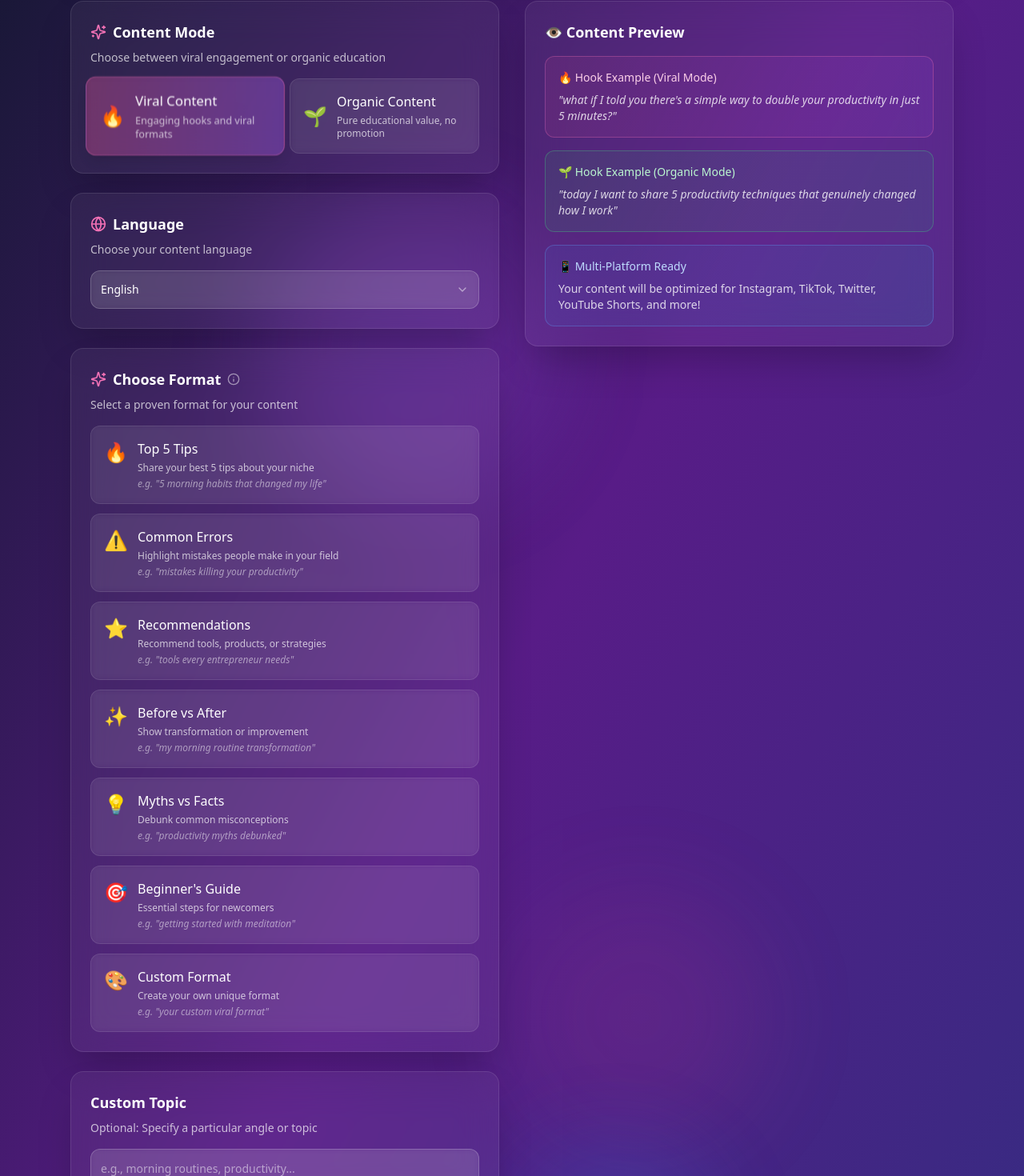
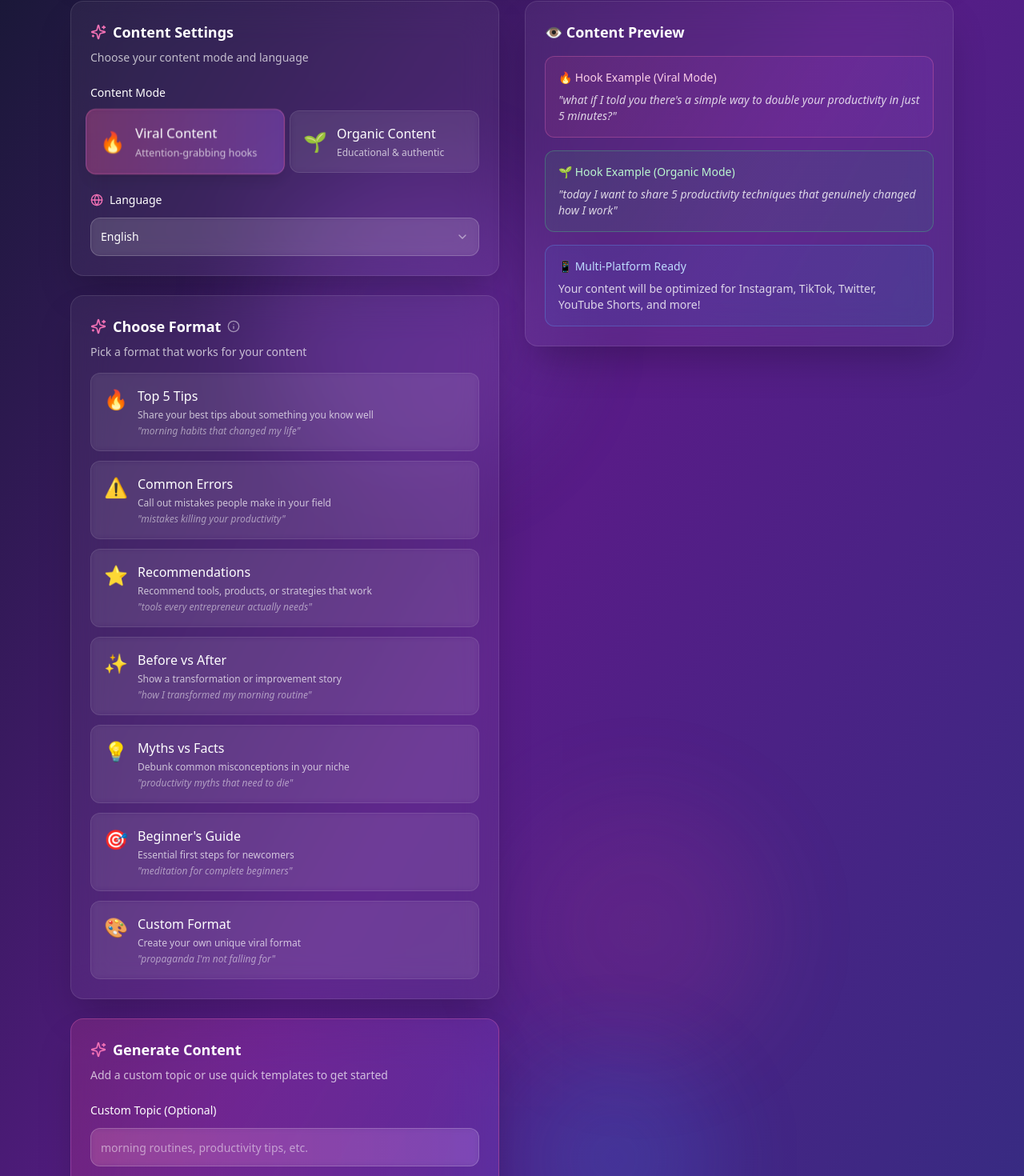
Before and after one commit to felipebasurto/viralslide, a React (Vite) app: page /generate in a window 1280 px wide. Shown: the part 347-1817 px from the top of the page at 80% size. Built offline with nearby package versions, Linux system fonts and the light colour scheme.

Commit message:
analytics

```diff
--- a/src/pages/Generate.tsx
+++ b/src/pages/Generate.tsx
@@ -31,45 +31,45 @@ interface GeneratedContent {
 const viralFormats = [{
   id: "top5tips",
   title: "Top 5 Tips",
-  description: "Share your best 5 tips about your niche",
+  description: "Share your best tips about something you know well",
   emoji: "🔥",
-  example: "5 morning habits that changed my life"
+  example: "morning habits that changed my life"
 }, {
   id: "commonerrors",
   title: "Common Errors",
-  description: "Highlight mistakes people make in your field",
+  description: "Call out mistakes people make in your field",
   emoji: "⚠️",
   example: "mistakes killing your productivity"
 }, {
   id: "recommendations",
   title: "Recommendations",
-  description: "Recommend tools, products, or strategies",
+  description: "Recommend tools, products, or strategies that work",
   emoji: "⭐",
-  example: "tools every entrepreneur needs"
+  example: "tools every entrepreneur actually needs"
 }, {
   id: "beforeafter",
   title: "Before vs After",
-  description: "Show transformation or improvement",
+  description: "Show a transformation or improvement story",
   emoji: "✨",
-  example: "my morning routine transformation"
+  example: "how I transformed my morning routine"
 }, {
   id: "myths",
   title: "Myths vs Facts",
-  description: "Debunk common misconceptions",
+  description: "Debunk common misconceptions in your niche",
   emoji: "💡",
-  example: "productivity myths debunked"
+  example: "productivity myths that need to die"
 }, {
   id: "beginner",
   title: "Beginner's Guide",
-  description: "Essential steps for newcomers",
+  description: "Essential first steps for newcomers",
   emoji: "🎯",
-  example: "getting started with meditation"
+  example: "meditation for complete beginners"
 }, {
   id: "custom",
   title: "Custom Format",
-  description: "Create your own unique format",
+  description: "Create your own unique viral format",
   emoji: "🎨",
-  example: "your custom viral format"
+  example: "propaganda I'm not falling for"
 }];
 
 const languages = [{
@@ -501,17 +501,21 @@ const Generate = () => {
         <div className="grid lg:grid-cols-2 gap-8">
           {/* Generation Panel */}
           <div className="space-y-6">
-            {/* Content Mode Selection */}
+            {/* Content Settings - Combined Mode & Language */}
             <div className="backdrop-blur-xl bg-white/5 border border-white/10 rounded-2xl p-6 shadow-2xl hover:shadow-3xl transition-all duration-300">
-              <div className="mb-4">
+              <div className="mb-6">
                 <h3 className="text-white font-semibold text-lg mb-2 flex items-center">
                   <Sparkles className="w-5 h-5 mr-2 text-pink-400" />
-                  Content Mode
+                  Content Settings
                 </h3>
                 <p className="text-white/70 text-sm font-medium">
-                  Choose between viral engagement or organic education
+                  Choose your content mode and language
                 </p>
               </div>
+
+              {/* Content Mode Selection */}
+              <div className="mb-6">
+                <div className="text-white text-sm mb-3 font-medium">Content Mode</div>
                 <div className="grid grid-cols-2 gap-3">
                   <button
                     onClick={() => setContentMode("viral")}
@@ -525,7 +529,7 @@ const Generate = () => {
                       <span className="text-2xl">🔥</span>
                       <div className="flex-1 text-left">
                         <div className="font-medium text-white">Viral Content</div>
-                      <div className="text-xs text-white/70 mt-1">Engaging hooks and viral formats</div>
+                        <div className="text-xs text-white/70 mt-1">Attention-grabbing hooks</div>
                       </div>
                     </div>
                   </button>
@@ -541,7 +545,7 @@ const Generate = () => {
                       <span className="text-2xl">🌱</span>
                       <div className="flex-1 text-left">
                         <div className="font-medium text-white">Organic Content</div>
-                      <div className="text-xs text-white/70 mt-1">Pure educational value, no promotion</div>
+                        <div className="text-xs text-white/70 mt-1">Educational & authentic</div>
                       </div>
                     </div>
                   </button>
@@ -549,15 +553,10 @@ const Generate = () => {
               </div>
 
               {/* Language Selection */}
-            <div className="backdrop-blur-xl bg-white/5 border border-white/10 rounded-2xl p-6 shadow-2xl hover:shadow-3xl transition-all duration-300">
-              <div className="mb-4">
-                <h3 className="text-white font-semibold text-lg mb-2 flex items-center">
-                  <Globe className="w-5 h-5 mr-2 text-pink-400" />
+              <div>
+                <div className="text-white text-sm mb-3 font-medium flex items-center">
+                  <Globe className="w-4 h-4 mr-2 text-pink-400" />
                   Language
-                </h3>
-                <p className="text-white/70 text-sm font-medium">
-                  Choose your content language
-                </p>
                 </div>
                 <Select value={selectedLanguage} onValueChange={setSelectedLanguage}>
                   <SelectTrigger className="bg-white/10 border-white/20 text-white backdrop-blur-sm rounded-xl h-12 hover:bg-white/15 transition-all duration-200">
@@ -572,6 +571,7 @@ const Generate = () => {
                   </SelectContent>
                 </Select>
               </div>
+            </div>
 
             {/* Format Selection */}
             <div className="backdrop-blur-xl bg-white/5 border border-white/10 rounded-2xl p-6 shadow-2xl hover:shadow-3xl transition-all duration-300">
@@ -582,7 +582,7 @@ const Generate = () => {
                   <Info className="w-4 h-4 ml-2 text-white/50" />
                 </h3>
                 <p className="text-white/70 text-sm font-medium">
-                  Select a proven format for your content
+                  Pick a format that works for your content
                 </p>
               </div>
               <div className="grid grid-cols-1 gap-3">
@@ -601,7 +601,7 @@ const Generate = () => {
                       <div className="flex-1">
                         <div className="font-medium text-white">{format.title}</div>
                         <div className="text-xs text-white/70 mt-1">{format.description}</div>
-                        <div className="text-xs italic text-white/50 mt-1">e.g. "{format.example}"</div>
+                        <div className="text-xs italic text-white/50 mt-1">"{format.example}"</div>
                       </div>
                     </div>
                   </button>
@@ -617,11 +617,11 @@ const Generate = () => {
                     🎨 Custom Format Description
                   </h3>
                   <p className="text-purple-200/80 text-sm font-medium">
-                    Describe your unique format in detail
+                    Tell us about your custom format idea
                   </p>
                 </div>
                 <Input
-                  placeholder="e.g., 'Start with a shocking statistic, then reveal 3 counterintuitive strategies, end with a personal story'"
+                  placeholder="Start with a shocking statistic, then reveal 3 counterintuitive strategies, end with a personal story"
                   value={customFormat}
                   onChange={(e) => setCustomFormat(e.target.value)}
                   className="bg-white/10 border-purple-300/30 text-white placeholder:text-white/50 focus:border-purple-400/60 rounded-xl h-12 backdrop-blur-sm"
@@ -629,31 +629,37 @@ const Generate = () => {
               </div>
             )}
 
-            {/* Custom Topic with Suggestions */}
-            <div className="backdrop-blur-xl bg-white/5 border border-white/10 rounded-2xl p-6 shadow-2xl hover:shadow-3xl transition-all duration-300">
-              <div className="mb-4">
-                <h3 className="text-white font-semibold text-lg mb-2">Custom Topic</h3>
+            {/* Content Generation - Combined Topic, Templates & Generate */}
+            <div className="backdrop-blur-xl bg-gradient-to-r from-pink-500/20 to-purple-500/20 border border-pink-400/30 rounded-2xl p-6 shadow-2xl">
+              <div className="mb-6">
+                <h3 className="text-white font-semibold text-lg mb-2 flex items-center">
+                  <Sparkles className="w-5 h-5 mr-2 text-pink-400" />
+                  Generate Content
+                </h3>
                 <p className="text-white/70 text-sm font-medium">
-                  Optional: Specify a particular angle or topic
+                  Add a custom topic or use quick templates to get started
                 </p>
               </div>
-              <div className="space-y-4">
+
+              {/* Custom Topic */}
+              <div className="mb-6">
+                <div className="text-white text-sm mb-3 font-medium">Custom Topic (Optional)</div>
                 <Input
-                  placeholder="e.g., morning routines, productivity..."
+                  placeholder="morning routines, productivity tips, etc."
                   value={customTopic}
                   onChange={(e) => setCustomTopic(e.target.value)}
                   className="bg-white/10 border-white/20 text-white placeholder:text-white/50 focus:border-purple-400/60 rounded-xl h-12 backdrop-blur-sm"
                 />
 
                 {selectedFormat && topicSuggestions[selectedFormat as keyof typeof topicSuggestions] && (
-                  <div>
-                    <div className="text-white text-sm mb-2 font-medium">Popular topics for {selectedFormatInfo?.title}:</div>
+                  <div className="mt-3">
+                    <div className="text-white/70 text-xs mb-2 font-medium">Popular topics:</div>
                     <div className="flex flex-wrap gap-2">
                       {topicSuggestions[selectedFormat as keyof typeof topicSuggestions].map(suggestion => (
                         <button
                           key={suggestion}
                           onClick={() => handleTopicSuggestion(suggestion)}
-                          className="bg-purple-500/20 text-purple-200 hover:bg-purple-500/30 cursor-pointer transition-colors border border-purple-400/30 px-3 py-1 rounded-full text-sm backdrop-blur-sm hover:scale-105 duration-200"
+                          className="bg-purple-500/20 text-purple-200 hover:bg-purple-500/30 cursor-pointer transition-colors border border-purple-400/30 px-3 py-1 rounded-full text-xs backdrop-blur-sm hover:scale-105 duration-200"
                         >
                           {suggestion}
                         </button>
@@ -661,19 +667,6 @@ const Generate = () => {
                     </div>
                   </div>
                 )}
-              </div>
-            </div>
-
-            {/* Generate Button */}
-            <div className="backdrop-blur-xl bg-gradient-to-r from-pink-500/20 to-purple-500/20 border border-pink-400/30 rounded-2xl p-6 shadow-2xl">
-              <div className="mb-4">
-                <h3 className="text-white font-semibold text-lg mb-2 flex items-center">
-                  <Sparkles className="w-5 h-5 mr-2 text-pink-400" />
-                  Generate Content
-                </h3>
-                <p className="text-white/70 text-sm font-medium">
-                  Debug: Format={selectedFormat}, Custom={customFormat.slice(0, 20)}..., Disabled={!selectedFormat || (selectedFormat === "custom" && !customFormat.trim())}, {contentMode === "organic" ? "Organic" : "Viral"}
-                </p>
               </div>
 
               {/* Quick Start Templates */}
@@ -717,56 +710,7 @@ const Generate = () => {
                 </div>
               )}
 
-              {/* Platform-Specific Tips */}
-              {selectedFormat && (
-                <div className="mb-6 p-4 bg-purple-500/10 border border-purple-400/30 rounded-xl">
-                  <h4 className="text-purple-200 font-medium mb-3 flex items-center">
-                    💡 Platform Tips for {selectedFormatInfo?.title}
-                  </h4>
-                  <div className="grid grid-cols-1 sm:grid-cols-2 gap-3 text-xs">
-                    <div className="bg-pink-500/10 border border-pink-400/20 rounded-lg p-3">
-                      <div className="text-pink-200 font-medium mb-1">📱 Instagram/Reels</div>
-                      <div className="text-pink-300/70">Use trending audio, vertical format, hook in first 3 seconds</div>
-                    </div>
-                    <div className="bg-blue-500/10 border border-blue-400/20 rounded-lg p-3">
-                      <div className="text-blue-200 font-medium mb-1">🐦 X/Twitter</div>
-                      <div className="text-blue-300/70">Thread format works best, engage with replies quickly</div>
-                    </div>
-                    <div className="bg-cyan-500/10 border border-cyan-400/20 rounded-lg p-3">
-                      <div className="text-cyan-200 font-medium mb-1">🎵 TikTok</div>
-                      <div className="text-cyan-300/70">Fast-paced, trending sounds, clear text overlays</div>
-                    </div>
-                    <div className="bg-green-500/10 border border-green-400/20 rounded-lg p-3">
-                      <div className="text-green-200 font-medium mb-1">📺 YouTube Shorts</div>
-                      <div className="text-green-300/70">Strong thumbnail, clear narration, end screen CTA</div>
-                    </div>
-                  </div>
-                </div>
-              )}
-
-              {/* Content Length Estimator */}
-              {selectedFormat && (
-                <div className="mb-6 p-4 bg-yellow-500/10 border border-yellow-400/30 rounded-xl">
-                  <h4 className="text-yellow-200 font-medium mb-3 flex items-center">
-                    📏 Estimated Content Length
-                  </h4>
-                  <div className="grid grid-cols-3 gap-4 text-center">
-                    <div>
-                      <div className="text-yellow-200 font-bold text-lg">7</div>
-                      <div className="text-yellow-300/70 text-xs">Total Slides</div>
-                    </div>
-                    <div>
-                      <div className="text-yellow-200 font-bold text-lg">~21s</div>
-                      <div className="text-yellow-300/70 text-xs">View Time</div>
-                    </div>
-                    <div>
-                      <div className="text-yellow-200 font-bold text-lg">~350</div>
-                      <div className="text-yellow-300/70 text-xs">Total Chars</div>
-                    </div>
-                  </div>
-                </div>
-              )}
-
+              {/* Generate Button */}
               <Button
                 onClick={handleGenerate}
                 disabled={!selectedFormat || (selectedFormat === "custom" && !customFormat.trim()) || isGenerating}
```
Lines whose indentation alone changed are shown as unchanged.
